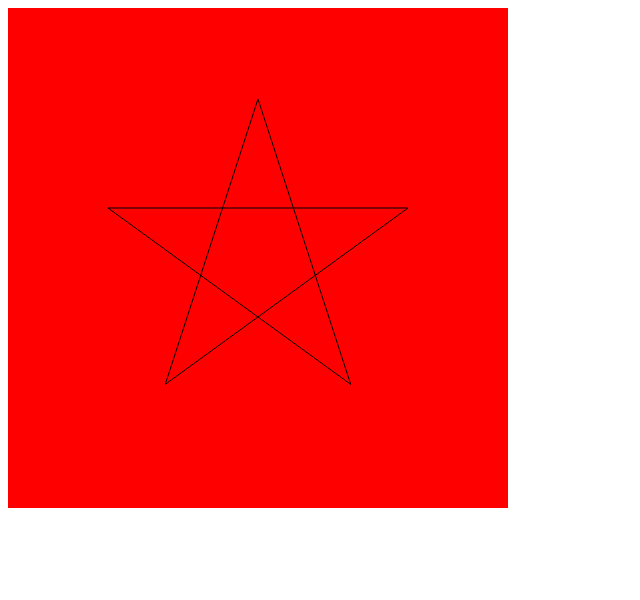
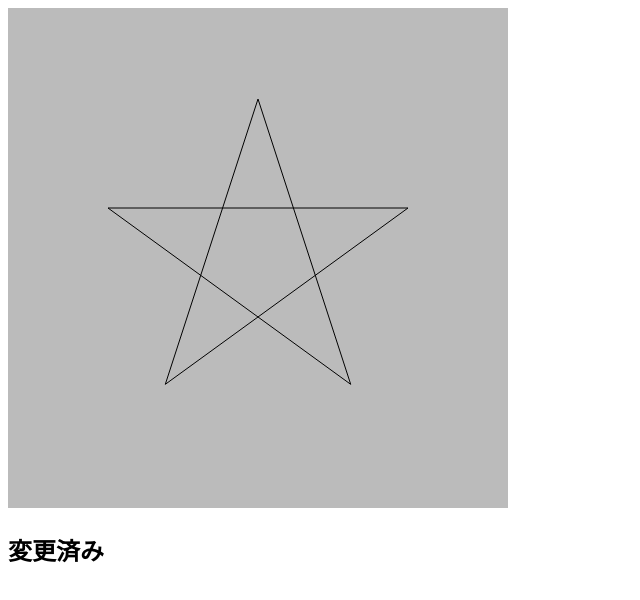
Before and after one commit to yu9268/star, a plain HTML site: page index.html in a window 1280 px wide. Shown: the whole page, without its empty margins (0-640 px from the left). Drawn offline with Linux system fonts and the light colour scheme.

Commit message:
cssの変更

```diff
--- a/index.html
+++ b/index.html
@@ -5,9 +5,12 @@
   <meta http-equiv="X-UA-Compatible" content="IE=edge">
   <meta name="viewport" content="width=device-width, initial-scale=1.0">
   <title>star</title>
+  <link rel="stylesheet" href="style.css">
 </head>
 <body>
-  <canvas id="star" width="500" height="500" style="background: red;"></canvas>
+  <canvas id="star" width="500" height="500" style="background: rgb(187, 187, 187);"></canvas>
+  <br>
+  <h2>変更済み</h2>
 
   <script src="script.js"></script>
 </body>
--- /dev/null
+++ b/style.css
@@ -0,0 +1,3 @@
+* {
+  padding: 0;
+}
```
